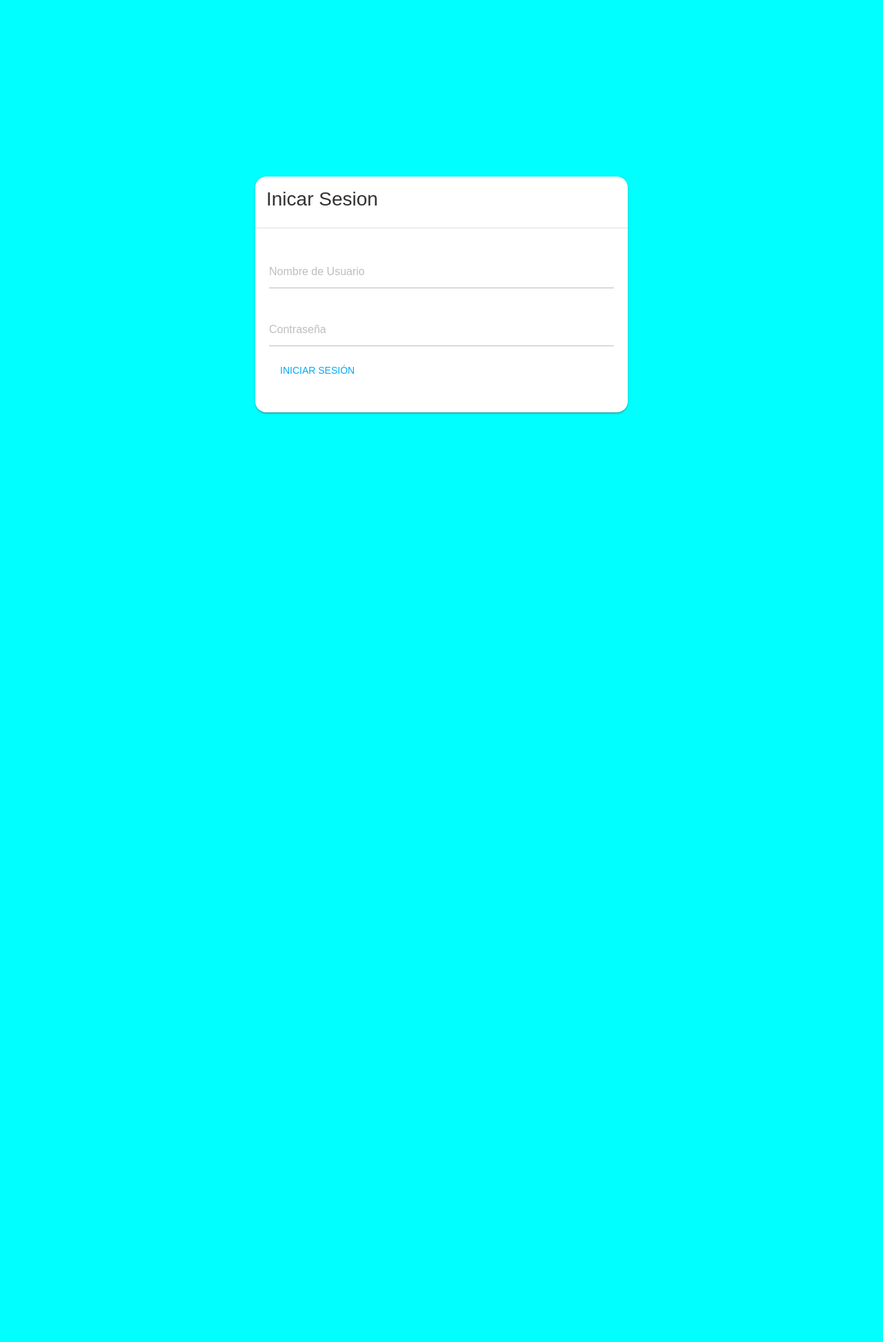
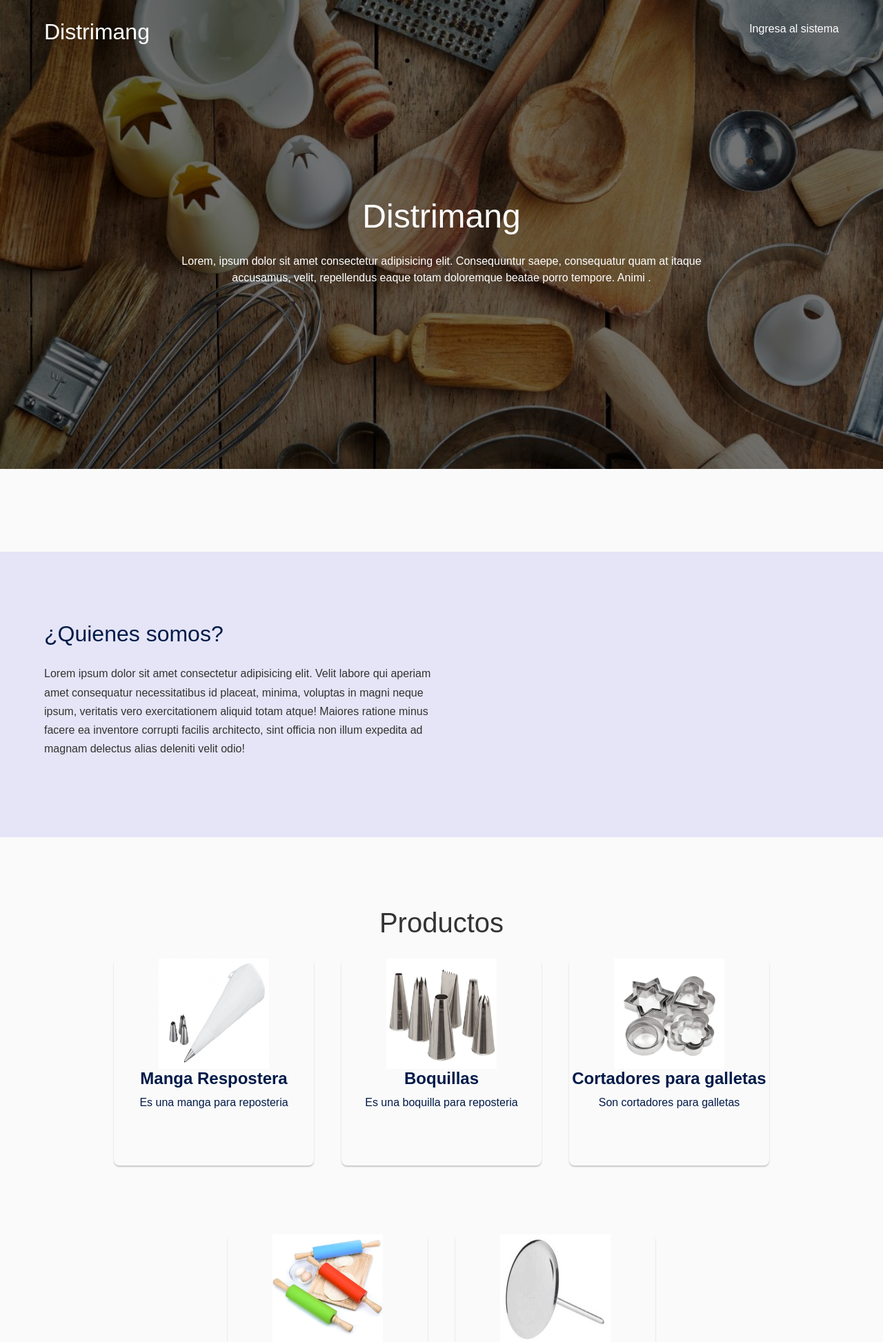
Before and after one commit to noloseqwq/Sistema-de-Pedidos-Proyecto-, a PHP site: the page made by index.php in a window 1280 px wide. Shown: the top 1946 px of the page at 69% size. Before the commit the page ends 601 px from the top, so only its background shows below. Run offline with PHP 8.4, Linux system fonts and the light colour scheme; some libraries are stand-ins or nearby versions.

Commit message:
presentacion update

```diff
--- a/controladores/vistasControlador.php
+++ b/controladores/vistasControlador.php
@@ -15,7 +15,7 @@
                 $ruta= explode("/",$_GET['CJ']);
                 $respuesta=vistasModelo::obtener_vistas_modelo($ruta[0]);
             }else{
-                $respuesta="login";
+                $respuesta="presentacion";
             }
             return $respuesta;
         }
--- a/modelos/vistasModelo.php
+++ b/modelos/vistasModelo.php
@@ -11,8 +11,10 @@
                 }else{
                     $contenido="404";
                 }
-            }elseif($vistas=="login"|| $vistas=="index"){
+            }elseif($vistas=="login"){
                 $contenido="login";
+            }elseif($vistas=="presentacion"|| $vistas=="index"){
+                $contenido="presentacion";
             }else{
                 $contenido="404";
             }
--- /dev/null
+++ b/vistas/contenidos/presentacion-CJ.php
@@ -0,0 +1,108 @@
+
+<header class="hero">
+        <nav class="nav container">
+            <div class="nav__logo">
+                <h2 class="nav__title h2">Distrimang</h2>
+            </div>
+
+            <ul class="nav__link nav__link--menu">
+                <li class="nav__items">
+                    <a href="<?php echo SERVER_URL?>login/" class="nav__links">Ingresa al sistema</a>
+                </li>
+            </ul>
+
+
+        </nav>
+
+        <section class="hero__container container">
+            <h1 class="hero__title">Distrimang</h1>
+            <p class="hero__paragraph">Lorem, ipsum dolor sit amet consectetur adipisicing elit. Consequuntur saepe,
+                consequatur quam at itaque accusamus, velit, repellendus eaque totam doloremque beatae porro tempore. Animi
+                . </p>
+        </section>
+
+
+    </header>
+
+    <main>
+
+    <section class="informacion">
+        <div class="informacion__container container">
+            <div class="informacion__texts">
+                <h2 class="subtitle">¿Quienes somos?</h2>
+                <p class="informacion__paragraph">Lorem ipsum dolor sit amet consectetur adipisicing elit. Velit labore qui
+                    aperiam amet consequatur necessitatibus id placeat, minima, voluptas in magni neque ipsum, veritatis
+                    vero exercitationem aliquid totam atque! Maiores ratione minus facere ea inventore corrupti facilis
+                    architecto, sint officia non illum expedita ad magnam delectus alias deleniti velit odio!</p>
+
+            </div>
+
+        </div>
+    </section>
+
+    <section class="productos container" >
+        <h1 class="productos__subtitle" > Productos </h1>
+
+        <div class="productos__container">
+            <div class="productos__links" >
+                <div class="productos__card">
+                    <img class="productos__img" src="<?php echo SERVER_URL ?>vistas/assets/img/mangapastelera.jpg" alt="">
+                    <h4 class="productos__title" >Manga Respostera</h4>
+                    <p class="productos__description" >Es una manga para reposteria</p>
+                </div>
+            </div>
+
+            <div class="productos__links" >
+                <div class="productos__card">
+                    <img class="productos__img" src="<?php echo SERVER_URL ?>vistas/assets/img/boquillasreposteria.jpg" alt="">
+                    <h4 class="productos__title">Boquillas</h4>
+                    <p class="productos__description">Es una boquilla para reposteria</p>
+                </div>
+            </div>
+
+            <div class="productos__links" >
+                <div class="productos__card">
+                    <img class="productos__img" src="<?php echo SERVER_URL ?>vistas/assets/img/cortadores.png" alt="">
+                    <h4 class="productos__title">Cortadores para galletas</h4>
+                    <p class="productos__description">Son cortadores para galletas</p>
+                </div>
+            </div>
+
+            <div class="productos__links" >
+                <div class="productos__card">
+                    <img class="productos__img" src="<?php echo SERVER_URL ?>vistas/assets/img/rodillo.jpg" alt="">
+                    <h4 class="productos__title">Rodillo</h4>
+                    <p class="productos__description">Es un rodillo para reposteria</p>
+                </div>
+            </div>
+
+            <div class="productos__links" >
+                <div class="productos__card">
+                    <img class="productos__img" src="<?php echo SERVER_URL ?>vistas/assets/img/otros.jpg" alt="">
+                    <h4 class="productos__title">otros</h4>
+                    <p class="productos__description">otros</p>
+                </div>
+            </div>
+
+        </div>
+    </section>
+
+    </main>
+
+    <footer class="footer">
+        <section class="footer__container container">
+            <nav class="nav nav--footer">
+                <h2 class="footer__title">Distrimang</h2>
+
+            </nav>
+            <div class="footer__social">
+                <a  class="footer__icons" ><img src="<?php echo SERVER_URL ?>vistas/assets/instagram.svg" class="footer__img" alt=""></a>
+
+            </div>
+
+        </section>
+        <section class="footer__copy container">
+
+            <h3 class="footer__copyright">Derechos reservados Gabriel Perdomo &copy; </h3>
+        </section>
+    </footer>
--- a/vistas/css/style.css
+++ b/vistas/css/style.css
@@ -42,7 +42,7 @@ body,html{
     font-family: 'Poppins', sans-serif;
 	width: 100vw;
 	height: 100vh;
-	background-color: var(--color-one);
+
 	color: #333333;
 	font-size: 16px;
 }
@@ -184,7 +184,7 @@ table form{
 	display: flex;
 	justify-content: center;
 	align-items: center;
-	background: aqua;
+	background: #284e95 ;
 }
 
 
@@ -486,6 +486,280 @@ margin-top: 10px;
 	}
 }
 
+/* Presentacion estilos */
+
+
+:root{
+    --padding-continer: 100px 0;
+    --color-tittle: #001A49  ;
+}
+
+
+
+.container{
+    width: 90%;
+    max-width: 1200px;
+    margin: 0 auto;
+    overflow: hidden;
+    padding: var(--padding-continer);
+}
+
+.hero{
+    width: 100%;
+    height: 100vh;
+    min-height: 400px;
+    max-height: 800px;
+    position: relative;
+    display: grid;
+    grid-template-rows: 100px 1fr;
+    color: #fff;
+}
+
+.hero::before{
+    content: "";
+    top: 0;
+    left: 0;
+    position: absolute;
+    width: 100%;
+    height: 100%;
+    /* -->Foto de Reba Spike en Unsplash<-- */
+    background-image: linear-gradient(180deg, #0000008c 0%, #0000008c 100%), url(../assets/img/portada.jpg) ;
+    background-size: cover;
+    background-position: 0%;
+    clip-path: polygon(0 0, 100% 0, 100% 85%, 0 85%);
+    z-index: -1;
+}
+
+/* Nav */
+
+.nav{
+    --padding-continer:0;
+    height: 100%;
+    display: flex;
+    align-items: center;
+}
+
+.nav__title{
+    font-weight: 500;
+}
+
+.nav__link{
+    margin-left: auto;
+    padding: 0;
+    display: grid;
+    grid-auto-flow: column;
+    grid-auto-columns: max-content;
+    gap: 2.5em;
+}
+
+.nav__items{
+    list-style: none;
+}
+
+.nav__links{
+    color: #fff;
+    text-decoration: none;
+}
+
+.nav__menu{
+    margin-left: auto;
+    cursor: pointer;
+    display: none;
+}
+
+.nav__img{
+    display: block;
+    width: 30px;
+}
+
+.nav__close{
+    display: var(--show, none);
+}
+
+/* Hero */
+
+.hero__container{
+    max-width: 800px;
+    display: grid;
+    --padding-continer:0;
+    display: grid;
+    grid-auto-rows: max-content;
+    align-content: center;
+    gap: 1em;
+    padding-bottom: 180px;
+    text-align: center;
+}
+
+.hero__title{
+    font-size: 3rem;
+}
+
+.hero__paragraph{
+    margin-bottom: 20px;
+}
+
+
+
+/* Information */
+
+.informacion {
+    background-color: #e5e5f7;
+    background-image: radial-gradient(#444cf7 0.5px, transparent 0.5px), radial-gradient(#444cf7 0.5px, #e5e5f7 0.5px);
+    background-size: 20px 20px;
+    background-position: 0 0, 10px 10px;
+    overflow: hidden;
+}
+
+.informacion__container {
+    display: grid;
+    grid-template-columns: 1fr 1fr;
+    gap: 1em;
+    align-items: center;
+}
+
+.informacion__picture {
+    max-width: 500px;
+    display: flex;
+    justify-content:center;
+
+}
+
+.informacion__paragraph {
+    line-height: 1.7;
+    margin-bottom: 15px;
+}
+
+.informacion__img {
+    width: 80%;
+    display: block;
+}
+
+.subtitle{
+    color: var(--color-tittle);
+    font-size: 2rem;
+    margin-bottom: 25px;
+}
+
+/* Productos */
+
+.productos__links{
+    text-decoration: none !important;
+    color:var(--color-tittle);
+    height: 20px;
+	cursor: pointer;
+
+}
+
+.productos__subtitle{
+    text-align: center;
+    font-size: 40px;
+}
+
+.productos__container{
+    width: 100%;
+    max-height: 1000px;
+    height: 800px;
+    display: flex;
+    flex-wrap: wrap;
+    justify-content: center;
+    margin: auto;
+}
+
+.productos__card{
+    width: 290px;
+    height: 300px;
+    border-radius: 8px;
+    box-shadow: 0 2px 2px rgba(0, 0, 0, 0.2);
+    overflow: hidden;
+    margin: 20px;
+    text-align: center;
+    transition: all 0.25s;
+}
+
+.productos__card:hover{
+    transform: translateY(-15px);
+    box-shadow: 0 17px 16px rgba(0, 0, 0, 0.2);
+}
+
+.productos__img{
+    width: 160px;
+    height: 160px;
+}
+
+.productos__title{
+    font-weight: 600;
+}
+
+.productos__description{
+    padding: 0 1rem;
+    font-size: 16px;
+}
+
+/* Footer */
+
+.footer {
+    background-color: #1D293F;
+}
+
+.footer__title {
+    font-weight: 300;
+    font-size: 2rem;
+    margin-bottom: 30px;
+}
+
+.footer__title,
+.footer__newsletter {
+    color: #fff;
+}
+
+.footer__container {
+    display: flex;
+    justify-content: space-between;
+    align-items: center;
+    border-bottom: 1px solid #fff;
+    padding-bottom: 60px;
+}
+
+.nav--footer {
+    padding-bottom: 20px;
+    display: grid;
+    gap: 1em;
+    grid-auto-flow: row;
+    height: 100%;
+}
+
+.nav__link--footer {
+    display: flex;
+    margin: 0;
+    margin-right: 20px;
+    flex-wrap: wrap;
+}
+
+.footer__copy {
+    --padding-container: 30px 0;
+    text-align: center;
+    color: #fff;
+}
+
+.footer__copyright {
+    font-weight: 300;
+}
+
+.footer__icons {
+    margin-bottom: 10px;
+
+}
+
+.footer__img {
+    margin-left: 40px;
+    width: 30px;
+
+}
+
+
+
+
+
 
 /*  Bootstrap breakpoints */
 @media (min-width: 576px){
--- a/vistas/inc/Link.php
+++ b/vistas/inc/Link.php
@@ -21,3 +21,4 @@
 
 <!-- General Styles -->
 <link rel="stylesheet" href="<?php echo SERVER_URL;?>vistas/css/style.css">
+<link rel="stylesheet" href="<?php echo SERVER_URL;?>vistas/css/estilos.css">
--- a/vistas/plantilla.php
+++ b/vistas/plantilla.php
@@ -16,7 +16,7 @@
 
     $vistas = $IV->obtener_vistas_controlador(); // IV = Instancias a las vistas
 
-    if ($vistas == "login" || $vistas == "404") {
+    if ($vistas == "login" || $vistas == "404" ||$vistas == "presentacion"  ) {
         require_once "./vistas/contenidos/" . $vistas . "-CJ.php";
     } else {
         session_start(['name' => 'SDP']);
```
Also changed, not shown: vistas/contenidos/product-new-CJ.php (+11 -29 lines), vistas/assets/img/boquillasreposteria.jpg (added), vistas/assets/img/cortadores.png (added), vistas/assets/img/mangapastelera.jpg (added), vistas/assets/img/otros.jpg (added), vistas/assets/img/portada.jpg (added), vistas/assets/img/rodillo.jpg (added), vistas/assets/instagram.svg (added), vistas/contenidos/login-CJ.php (line endings or trailing spaces).
